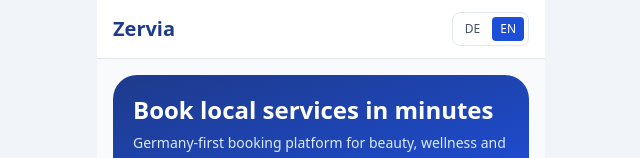
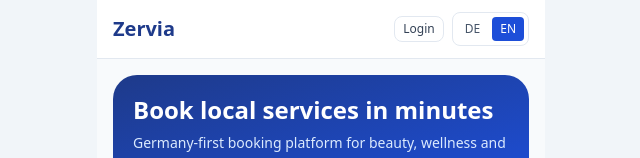
Before and after one commit to Jack007777/zervia, a Next.js app in the folder apps/web/: page /en in a window 1280 px wide. Shown: the top 158 px of the page, without its empty margins (319-959 px from the left). Built offline with nearby package versions, Linux system fonts and the light colour scheme.

Commit message:
feat(web): add always-visible login entry in header

```diff
--- a/apps/web/app/[locale]/layout.tsx
+++ b/apps/web/app/[locale]/layout.tsx
@@ -26,7 +26,14 @@ export default async function LocaleLayout({
             <Link href={`/${resolvedLocale}`} className="text-xl font-bold text-brand-700">
               Zervia
             </Link>
-            <div className="flex items-center gap-1 rounded-lg border bg-white p-1 text-xs">
+            <div className="flex items-center gap-2">
+              <Link
+                href={`/${resolvedLocale}/auth/login`}
+                className="rounded-lg border px-2 py-1 text-xs text-slate-700"
+              >
+                Login
+              </Link>
+              <div className="flex items-center gap-1 rounded-lg border bg-white p-1 text-xs">
               <Link
                 href="/de"
                 className={`rounded px-2 py-1 ${resolvedLocale === 'de' ? 'bg-brand-500 text-white' : 'text-slate-600'}`}
@@ -39,6 +46,7 @@ export default async function LocaleLayout({
               >
                 EN
               </Link>
+              </div>
             </div>
           </div>
         </header>
```
